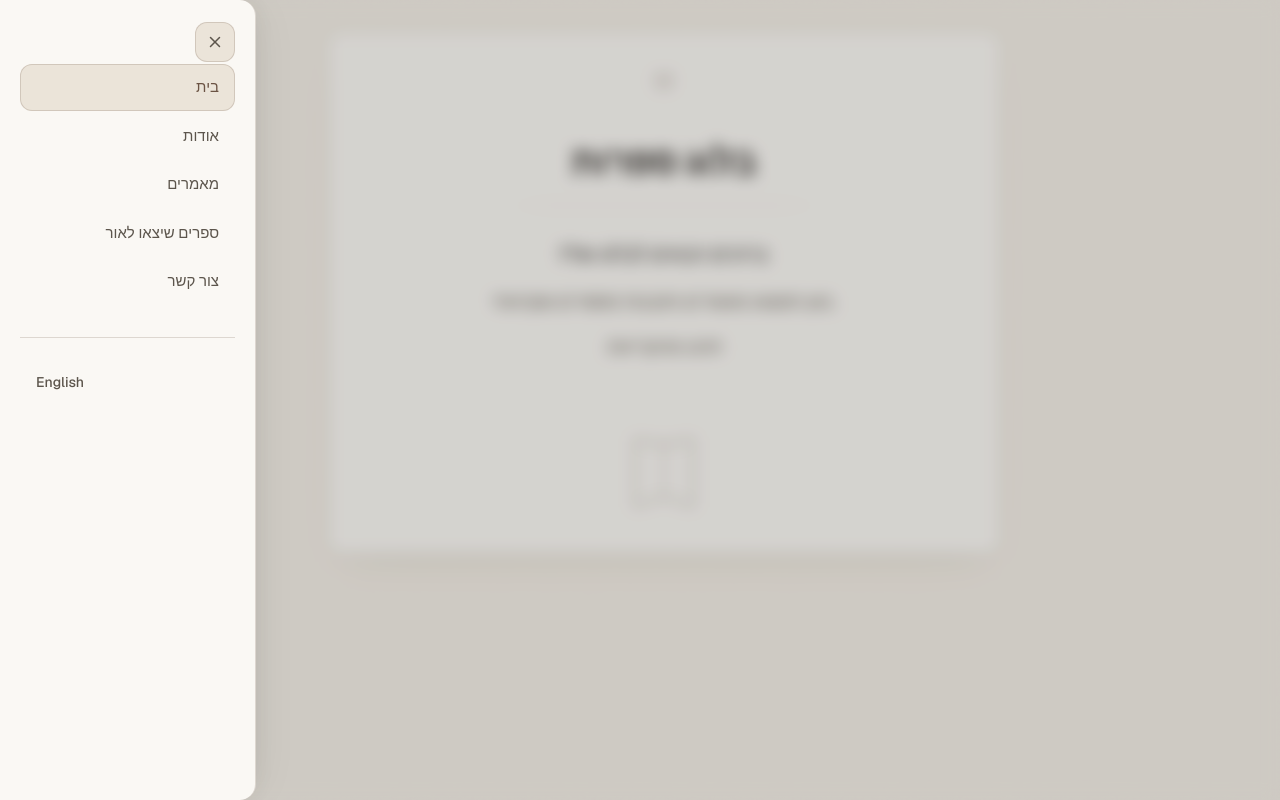
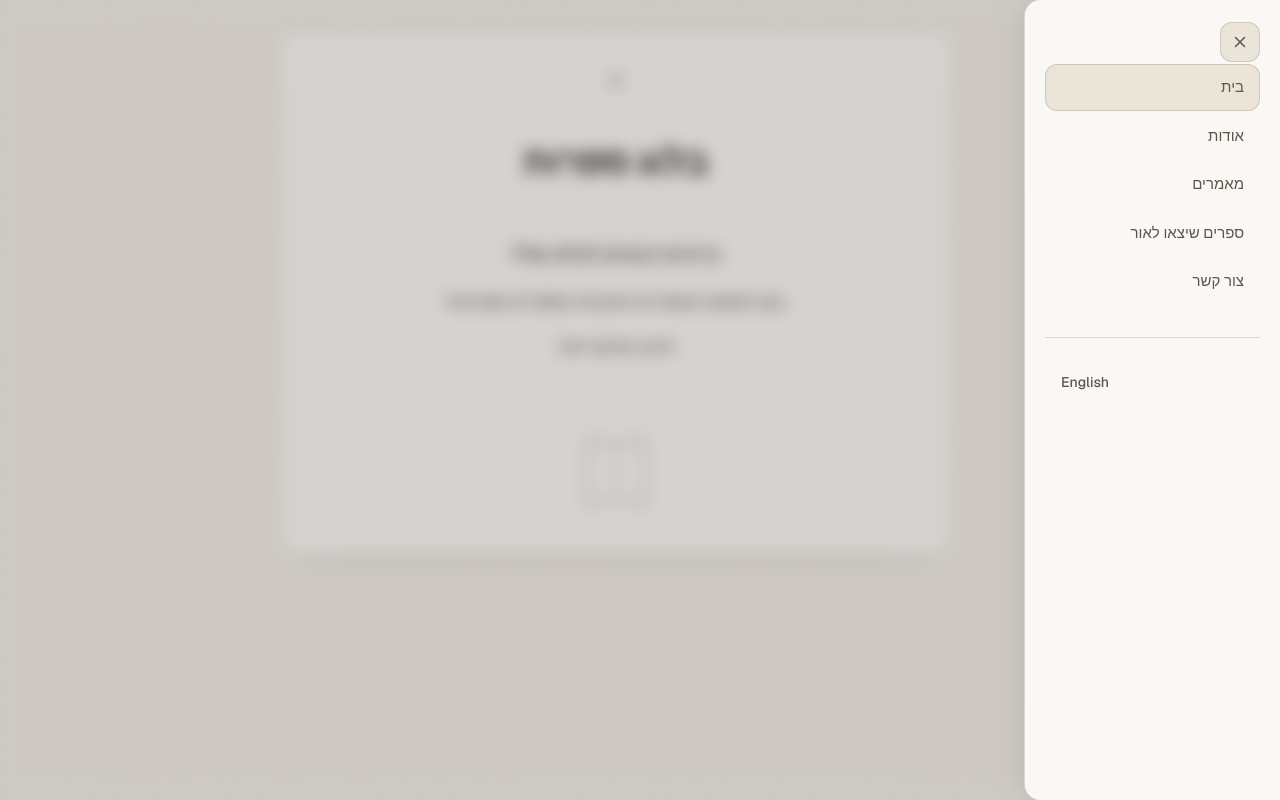
Before and after one commit to nicku/literature-blog, a Next.js app: page /he in a window 1280 px wide. Both pictures are taken after a click on the button "Open menu". Built offline with nearby package versions, Linux system fonts and the light colour scheme; a web font is replaced by a local one.

Commit message:
fixed side bar

```diff
--- a/src/app/SidebarLayout.tsx
+++ b/src/app/SidebarLayout.tsx
@@ -18,7 +18,7 @@ export default function SidebarLayout({ lang, children }: SidebarLayoutProps) {
       <button
         type="button"
         onClick={() => setIsOpen(true)}
-        className="fixed top-5 left-5 z-40 flex h-11 w-11 items-center justify-center rounded-xl transition-all duration-200 hover:scale-105 active:scale-95"
+        className="fixed top-5 right-5 z-40 flex h-11 w-11 items-center justify-center rounded-xl transition-all duration-200 hover:scale-105 active:scale-95"
         style={{
           background: 'var(--paper)',
           boxShadow: '0 1px 3px var(--paper-shadow), 0 4px 12px -4px var(--paper-shadow)',
@@ -56,13 +56,13 @@ export default function SidebarLayout({ lang, children }: SidebarLayoutProps) {
 
       {/* Sidebar panel */}
       <aside
-        className={`fixed top-0 left-0 z-50 h-full w-64 shrink-0 rounded-r-2xl transition-all duration-300 ease-out ${
-          isOpen ? 'translate-x-0 opacity-100' : '-translate-x-full opacity-0'
+        className={`fixed top-0 right-0 z-50 h-full w-64 shrink-0 rounded-l-2xl transition-all duration-300 ease-out ${
+          isOpen ? 'translate-x-0 opacity-100' : 'translate-x-full opacity-0'
         }`}
         style={{
-          borderRight: '1px solid var(--border)',
+          borderLeft: '1px solid var(--border)',
           background: 'var(--paper)',
-          boxShadow: '4px 0 24px -4px var(--paper-shadow), 8px 0 48px -12px var(--paper-shadow)',
+          boxShadow: '-4px 0 24px -4px var(--paper-shadow), -8px 0 48px -12px var(--paper-shadow)',
         }}
       >
         <div className="flex h-16 shrink-0 items-center justify-end px-5 pt-5">
@@ -99,7 +99,7 @@ export default function SidebarLayout({ lang, children }: SidebarLayoutProps) {
       </aside>
 
       {/* Main content */}
-      <div className="flex-1 min-w-0 py-8 pl-[4.5rem] pr-4 sm:pl-20 sm:px-8">
+      <div className="flex-1 min-w-0 py-8 pr-[4.5rem] pl-4 sm:pr-20 sm:px-8">
         {children}
       </div>
     </div>
--- a/src/content/contact-en.md
+++ b/src/content/contact-en.md
@@ -3,6 +3,6 @@ title: Contact
 email: 1846.rr@gmail.com
 ---
 
-Please feel free to reach out with any questions about my writing, the essays on this blog, or anything else—I'd love to hear from you.
+Please feel free to reach out with any questions about my writing, the essays on this blog, or anything else - I'd love to hear from you.
 
 ## Email
--- a/src/content/contact-he.md
+++ b/src/content/contact-he.md
@@ -3,6 +3,6 @@ title: צור קשר
 email: 1846.rr@gmail.com
 ---
 
-אשמח לשמוע מכם. אם יש לכם שאלות על הכתיבה שלי, על המאמרים בבלוג, או על כל דבר אחר—צרו קשר.
+אשמח לשמוע מכם. אם יש לכם שאלות על הכתיבה שלי, על המאמרים בבלוג, או על כל דבר אחר - צרו קשר.
 
 ## אימייל
```
Also changed, not shown: src/content/essays-archive/Coelho-en.md (renamed from src/content/essays/Coelho-en.md).
